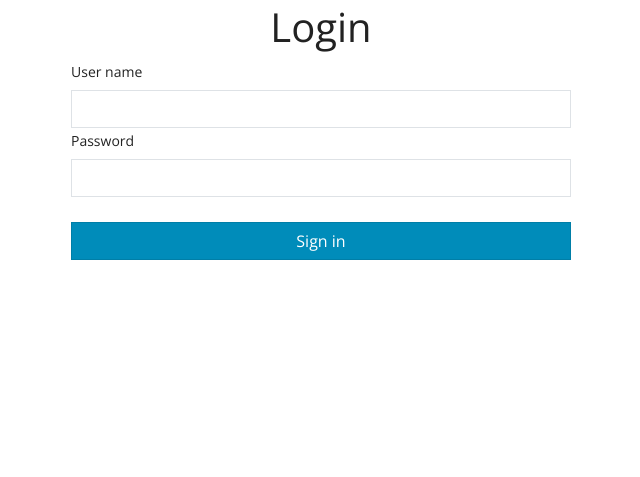
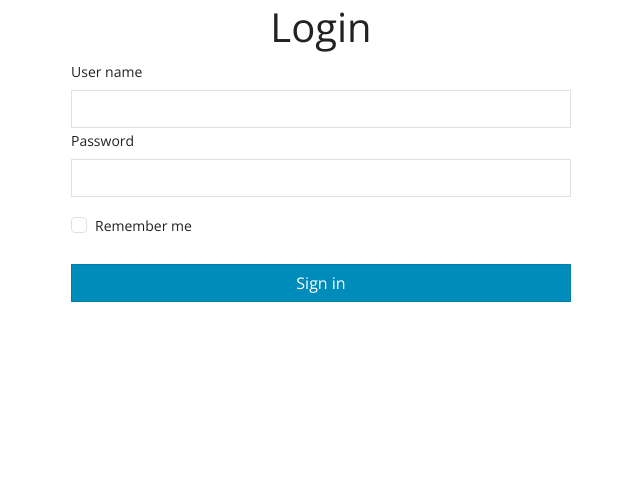
Before and after one commit to VladHolobyn/python-labs, a Flask app: page /login in a window 1280 px wide. Shown: the part 203-680 px from the top of the page, without its empty margins (319-959 px from the left). Run offline with Flask 3, Linux system fonts and the light colour scheme; some libraries are stand-ins or nearby versions.

Commit message:
[LAB-5] Task 2: Added validators and new field

```diff
--- a/lab3/app/forms.py
+++ b/lab3/app/forms.py
@@ -1,9 +1,13 @@
 from flask_wtf import FlaskForm
-from wtforms import StringField, PasswordField, SubmitField
-from wtforms.validators import DataRequired, Email, Length
+from wtforms import StringField, PasswordField, SubmitField, BooleanField
+from wtforms.validators import DataRequired, Length
 
 
 class LoginForm(FlaskForm):
-    name = StringField(label='User name')
-    password = PasswordField(label='Password')
+    name = StringField(label='User name', validators=[DataRequired("User name is required")])
+    password = PasswordField(label='Password', validators=[
+            DataRequired("Password is required"),
+            Length(min=4, max=10, message="Min length - 4, max - 10 symbols")
+        ])
+    remember = BooleanField(label="Remember me")
     submit = SubmitField(label="Sign in")
--- a/lab3/app/templates/login.html
+++ b/lab3/app/templates/login.html
@@ -12,6 +12,12 @@
             {{ form.password.label(class="form-label") }}
             {{ form.password(class="form-control") }}
         </div>
+        <div class="form-group mt-3">
+            <div class="form-check">
+                {{ form.remember.label(class="form-check-label") }}
+                {{ form.remember(class="form-check-input") }}
+            </div>
+        </div>
         {{ form.submit(class="btn btn-primary", style="margin-top: 25px; width: 100%;") }}
     </form>
     {% if message %}
--- a/lab3/app/views.py
+++ b/lab3/app/views.py
@@ -35,6 +35,7 @@ def login():
     if  form.validate_on_submit():
         username = form.name.data
         password = form.password.data
+        remember = form.remember.data
 
         with open(JSON_FILE) as f:
             users = json.load(f).get("users")
```
